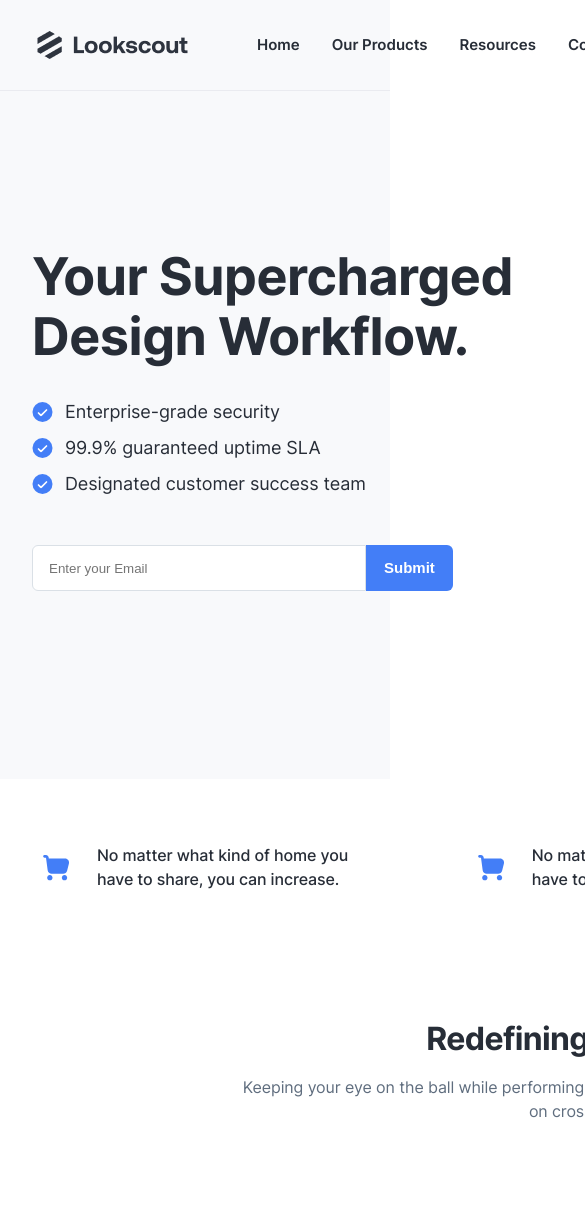
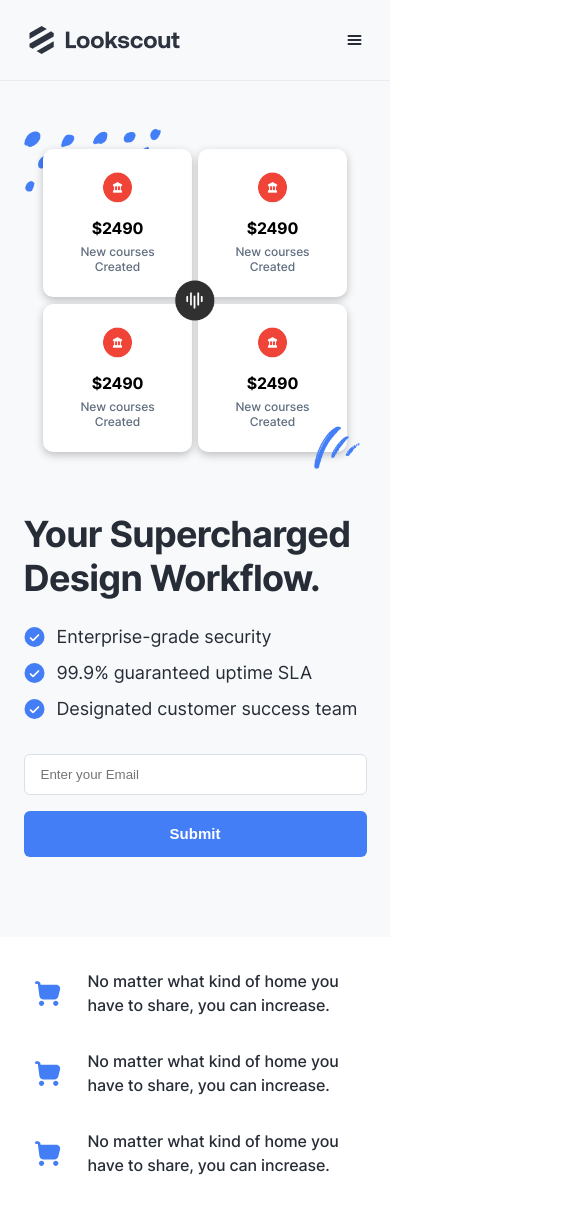
Before and after one commit to Suleyman1406/p140, a plain HTML site: page css/lookscout/index.html in a window 390 px wide. Shown: the top 1212 px of the page, 585 px wide, since content can reach past the window. Drawn offline with Linux system fonts and the light colour scheme.

Commit message:
css lookscout responsive added

```diff
--- a/css/lookscout/index.html
+++ b/css/lookscout/index.html
@@ -22,6 +22,7 @@
           <button>Sign Up</button>
           <button>Log In</button>
         </div>
+        <img src="./assets/icons/burger.svg" alt="burger" />
       </div>
     </header>
     <section id="hero-section">
@@ -106,6 +107,7 @@
         </div>
       </div>
     </section>
+
     <section id="promise-section">
       <div class="container">
         <div>
@@ -174,6 +176,7 @@
         </div>
       </div>
     </section>
+    <!--
     <section id="customer-say-section">
       <div class="container">
         <header>
@@ -486,6 +489,6 @@
           <button>View more</button>
         </div>
       </div>
-    </section>
+    </section> -->
   </body>
 </html>
--- a/css/lookscout/style.css
+++ b/css/lookscout/style.css
@@ -115,6 +115,10 @@ html {
   background-color: transparent;
   color: #437ef7;
   border-color: #437ef7;
+}
+
+#landing-header .topbar > img:last-child {
+  display: none;
 }
 
 #hero-section {
@@ -504,3 +508,158 @@ html {
 #customer-say-section > div > .more-btn-container > button:hover {
   opacity: 0.7;
 }
+
+@media screen and (max-width: 1280px) {
+  .container {
+    width: 672px;
+    padding: 0;
+  }
+  #landing-header .topbar .left-side .navigation-items,
+  #landing-header .topbar .right-side {
+    display: none;
+  }
+  #landing-header .topbar > img:last-child {
+    display: initial;
+  }
+
+  #hero-section .card {
+    flex-direction: column-reverse;
+    row-gap: 40px;
+  }
+  #hero-section .card > .left-side {
+    align-self: start;
+  }
+  #promise-section {
+    padding: 40px 0;
+  }
+  #promise-section > div {
+    flex-wrap: wrap;
+    column-gap: 16px;
+    row-gap: 32px;
+  }
+  #promise-section > div > div > p {
+    width: 256px;
+  }
+  #promise-section > div > div > img {
+    width: 48px;
+  }
+
+  #product-features-section > div > header > p {
+    width: 100%;
+  }
+
+  #product-features-section > div > .content {
+    flex-direction: column-reverse;
+    row-gap: 48px;
+  }
+  #product-features-section > div > .content > .right-side,
+  #product-features-section > div > .content > .left-side,
+  #product-features-section > div > .content > .right-side > img {
+    width: 100%;
+  }
+  #product-features-section > div > header {
+    margin: 40px 0;
+  }
+  #product-features-section > div > header {
+    margin-bottom: 40px;
+  }
+  #product-features-section > div > .content > .left-side > p {
+    display: none;
+  }
+  #product-features-section > div > .content > .left-side > ul {
+    margin-top: 24px;
+  }
+}
+
+@media screen and (max-width: 672px) {
+  .container {
+    width: 343px;
+  }
+  #hero-section .card > .right-side {
+    width: 343px;
+    height: 343px;
+    padding: 19.6px;
+    gap: 6.12px;
+  }
+  #hero-section .card .right-side .box {
+    width: 148.83749px;
+    height: 148.83749px;
+    row-gap: 14.7px;
+  }
+  #hero-section .card .right-side .box img {
+    width: 31.85px;
+    height: 31.85px;
+  }
+  #hero-section .card .right-side .box div h3 {
+    font-size: 15.925px;
+    margin-bottom: 4.9px;
+    line-height: 19.93px; /* 125.151% */
+    letter-spacing: -0.159px;
+  }
+  #hero-section .card .right-side .box div p {
+    font-size: 12px;
+    line-height: 15px; /* 125% */
+    letter-spacing: -0.061px;
+  }
+
+  #hero-section .card .right-side #box-dots-top {
+    width: 145.775px;
+    height: 63.088px;
+  }
+  #hero-section .card .right-side #box-wave-bottom {
+    width: 45.937px;
+    height: 42.875px;
+  }
+  #hero-section .card .right-side #box-heart-center {
+    width: 40.172px;
+    height: 40.992px;
+  }
+  #hero-section .card .left-side {
+    width: 100%;
+  }
+  #hero-section .card .left-side h1 {
+    font-size: 36px;
+    line-height: 44px; /* 122.222% */
+    letter-spacing: -0.72px;
+  }
+  #hero-section .card .left-side ul {
+    margin: 24px 0 32px;
+  }
+  #hero-section .card .left-side .subscription-wrapper {
+    flex-direction: column;
+    row-gap: 16px;
+  }
+  #hero-section .card .left-side .subscription-wrapper input {
+    width: 100%;
+    border-radius: 6px;
+  }
+  #hero-section .card .left-side .subscription-wrapper button {
+    border-radius: 6px;
+  }
+  #promise-section,
+  #product-features-section > div > header {
+    padding: 32px 0;
+  }
+  #product-features-section > div > header {
+    margin-bottom: 32px;
+  }
+  #product-features-section > div > header > h2 {
+    font-size: 24px;
+    line-height: 32px; /* 133.333% */
+    letter-spacing: -0.48px;
+    margin-bottom: 12px;
+  }
+  #product-features-section > div > header > p {
+    font-size: 16px;
+    line-height: 24px; /* 150% */
+    letter-spacing: -0.1px;
+  }
+  #product-features-section > div > .content {
+    row-gap: 32px;
+  }
+  #product-features-section > div > .content > .left-side > h1 {
+    font-size: 28px;
+    line-height: 36px; /* 128.571% */
+    letter-spacing: -0.56px;
+  }
+}
```
Also changed, not shown: css/lookscout/assets/icons/burger.svg (added).
